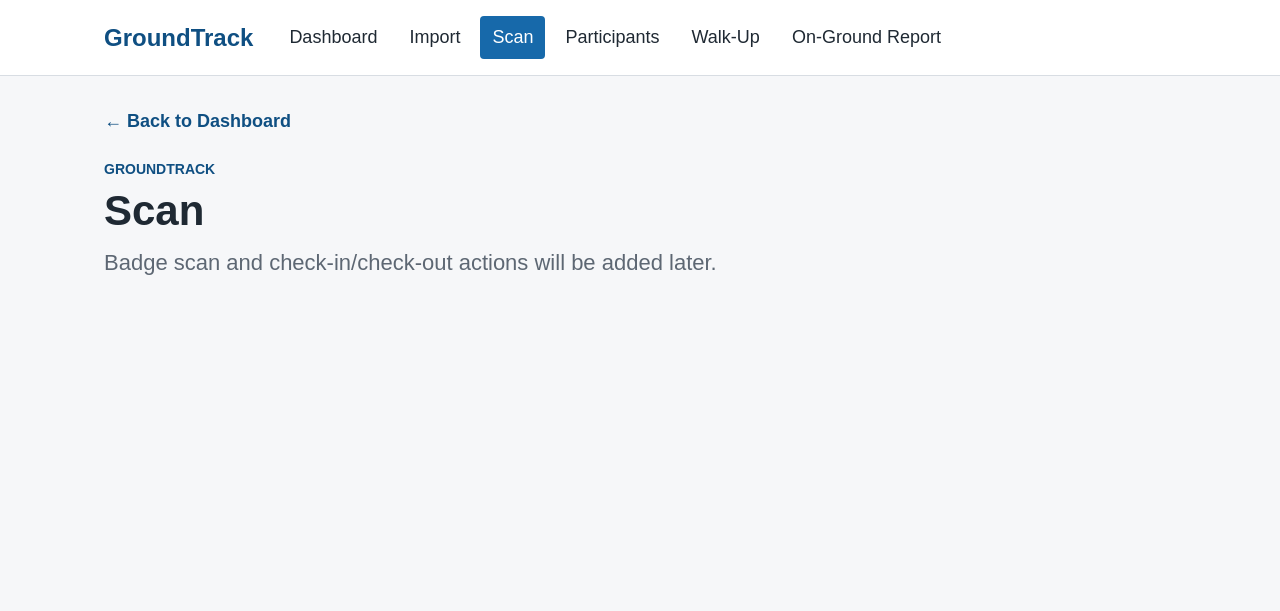
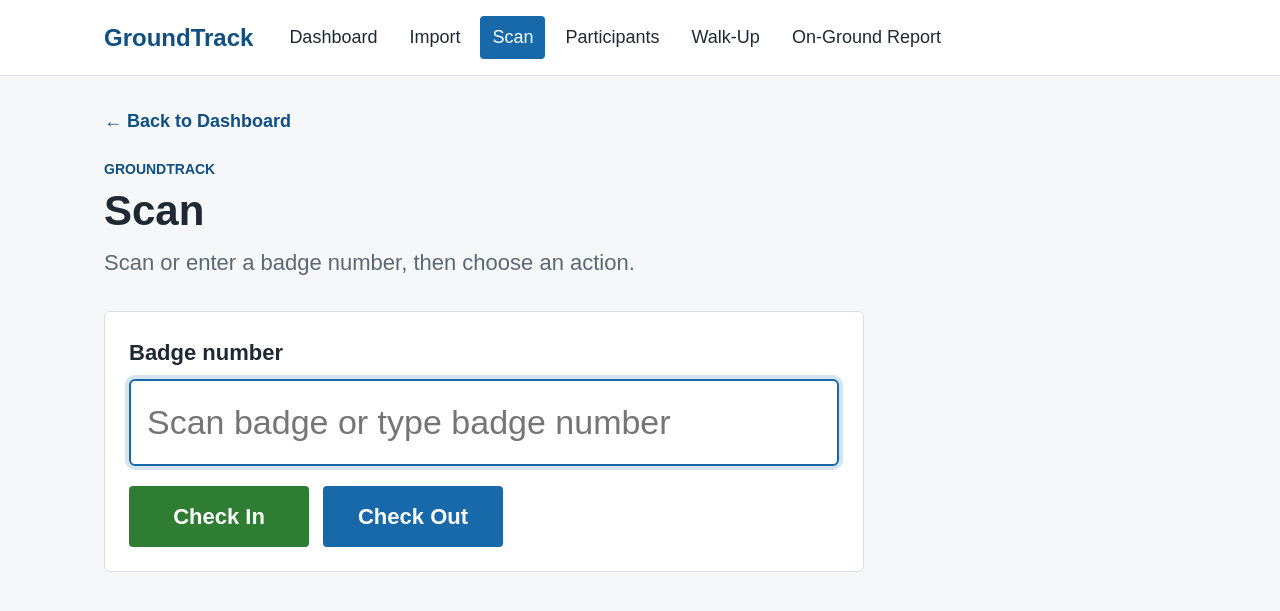
Before and after one commit to gacurl/GroundTrack, a Flask app: page /scan in a window 1280 px wide. Shown: the top 611 px of the page. Run offline with Flask 3, Linux system fonts and the light colour scheme.

Commit message:
Issue 3-1: Add scan check-in/check-out screen

```diff
--- a/app.py
+++ b/app.py
@@ -374,12 +374,36 @@ def import_page():
     )
 
 
-@app.route("/scan")
+@app.route("/scan", methods=["GET", "POST"])
 def scan():
+    message = None
+    message_type = None
+    badge_number = ""
+
+    if request.method == "POST":
+        badge_number = request.form.get("badge_number", "").strip()
+        action = request.form.get("action")
+
+        if not badge_number:
+            message = "Missing badge number."
+            message_type = "error"
+        elif action == "check_in":
+            message = "Check-in behavior will be added in Issue 3-2."
+            message_type = "success"
+            badge_number = ""
+        elif action == "check_out":
+            message = "Check-out behavior will be added in Issue 3-3."
+            message_type = "success"
+            badge_number = ""
+        else:
+            message = "Choose Check In or Check Out."
+            message_type = "error"
+
     return render_template(
-        "placeholder.html",
-        title="Scan",
-        message="Badge scan and check-in/check-out actions will be added later.",
+        "scan.html",
+        message=message,
+        message_type=message_type,
+        badge_number=badge_number,
     )
 
 
--- a/static/style.css
+++ b/static/style.css
@@ -193,6 +193,68 @@ h2 {
   margin-bottom: 6px;
 }
 
+.scan-form {
+  background: var(--panel);
+  border: 1px solid var(--border);
+  border-radius: 6px;
+  max-width: 760px;
+  padding: 24px;
+}
+
+.scan-form label {
+  display: block;
+  font-size: 22px;
+  font-weight: 700;
+  margin-bottom: 10px;
+}
+
+.scan-input {
+  border: 2px solid var(--border);
+  border-radius: 6px;
+  display: block;
+  font: inherit;
+  font-size: 34px;
+  margin-bottom: 20px;
+  padding: 16px;
+  width: 100%;
+}
+
+.scan-input:focus {
+  border-color: var(--accent);
+  outline: 4px solid rgba(23, 105, 170, 0.18);
+}
+
+.scan-actions {
+  display: flex;
+  flex-wrap: wrap;
+  gap: 14px;
+}
+
+.scan-button {
+  border: 0;
+  border-radius: 4px;
+  color: #ffffff;
+  cursor: pointer;
+  font: inherit;
+  font-size: 22px;
+  font-weight: 700;
+  min-width: 180px;
+  padding: 14px 22px;
+}
+
+.scan-button-in {
+  background: #2f7d32;
+}
+
+.scan-button-out {
+  background: var(--accent);
+}
+
+.scan-button:hover,
+.scan-button:focus {
+  filter: brightness(0.9);
+}
+
 .dashboard-stats {
   margin-bottom: 32px;
 }
@@ -291,4 +353,12 @@ h2 {
   .expected-columns ul {
     columns: 1;
   }
+
+  .scan-input {
+    font-size: 26px;
+  }
+
+  .scan-button {
+    width: 100%;
+  }
 }
--- /dev/null
+++ b/templates/scan.html
@@ -0,0 +1,42 @@
+{% extends "base.html" %}
+
+{% block title %}Scan - GroundTrack{% endblock %}
+
+{% block content %}
+  <a class="back-link" href="{{ url_for('dashboard') }}">← Back to Dashboard</a>
+
+  <section class="page-header">
+    <p class="eyebrow">GroundTrack</p>
+    <h1>Scan</h1>
+    <p class="lead">Scan or enter a badge number, then choose an action.</p>
+  </section>
+
+  {% if message %}
+    <div class="message message-{{ message_type }}" role="status">
+      {{ message }}
+    </div>
+  {% endif %}
+
+  <form class="scan-form" action="{{ url_for('scan') }}" method="post">
+    <label for="badge_number">Badge number</label>
+    <input
+      class="scan-input"
+      id="badge_number"
+      name="badge_number"
+      type="text"
+      value="{{ badge_number }}"
+      placeholder="Scan badge or type badge number"
+      autocomplete="off"
+      autofocus
+    >
+
+    <div class="scan-actions">
+      <button class="scan-button scan-button-in" type="submit" name="action" value="check_in">
+        Check In
+      </button>
+      <button class="scan-button scan-button-out" type="submit" name="action" value="check_out">
+        Check Out
+      </button>
+    </div>
+  </form>
+{% endblock %}
```
